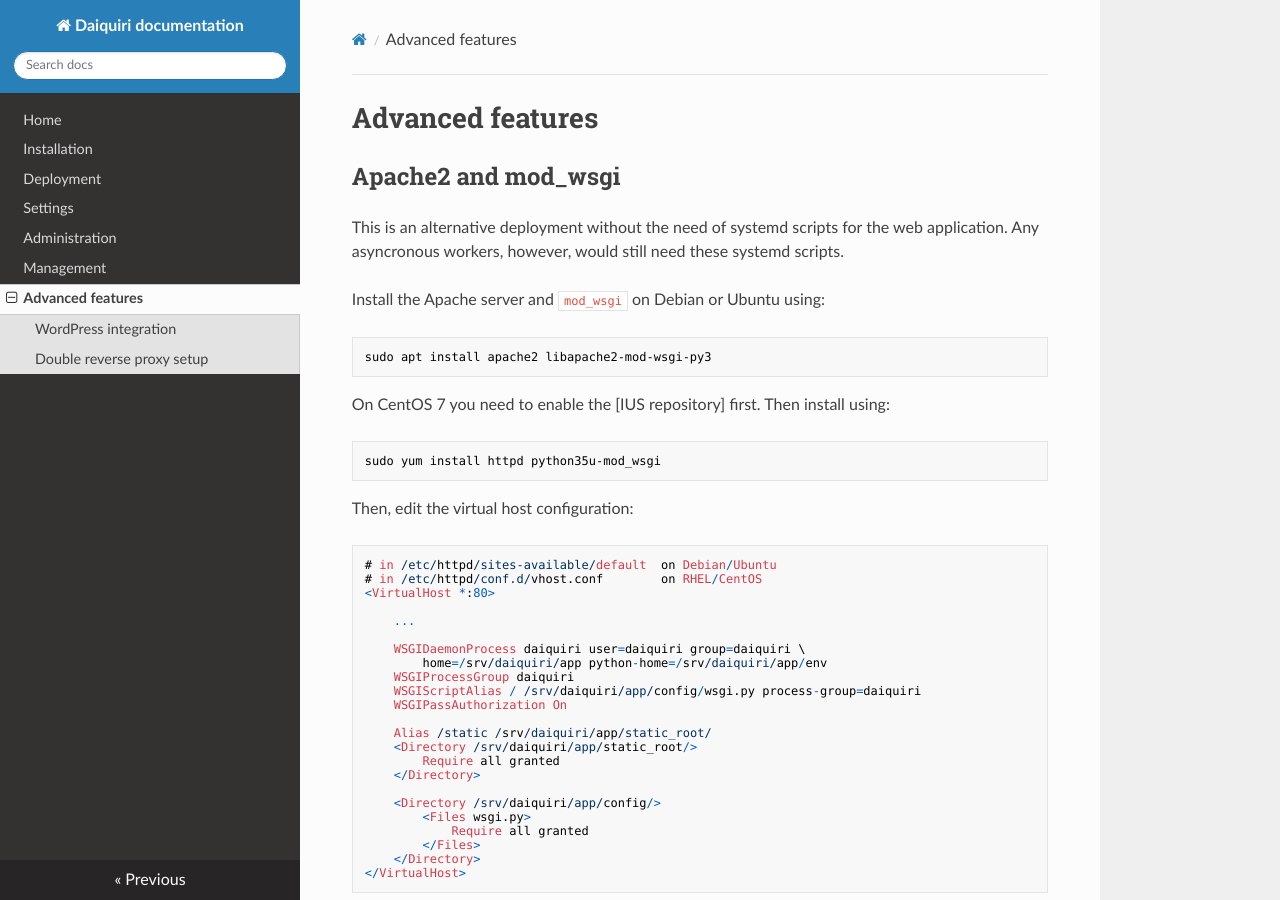
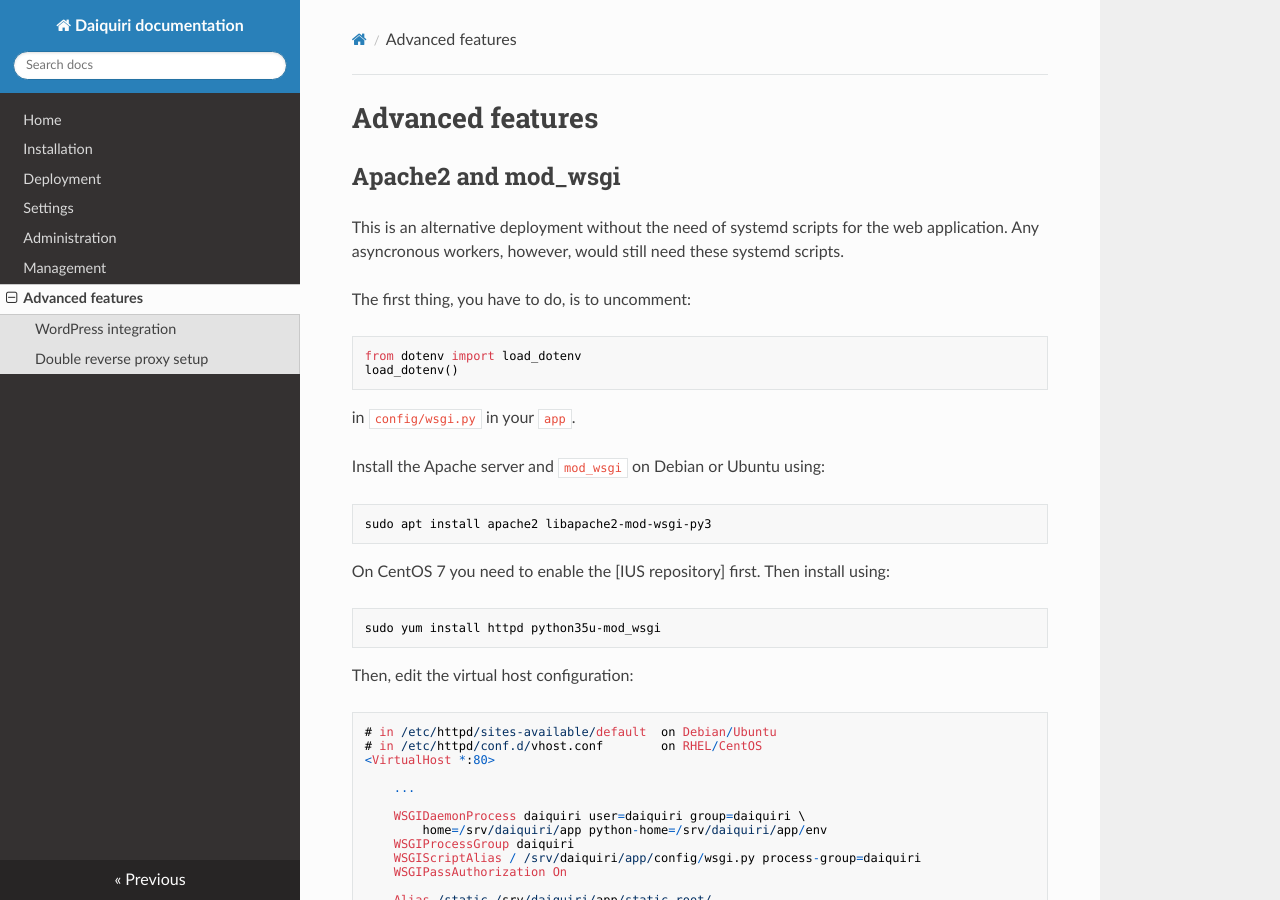
Before and after one commit to django-daiquiri/docs, an MkDocs documentation site: the page built from docs/advanced.md, in a window 1280 px wide and 900 px high. Built offline with MkDocs 1.6.1, drawn with Linux system fonts in a browser that asks for light colours; nearby versions of some CDN libraries.

````diff
--- a/docs/advanced.md
+++ b/docs/advanced.md
@@ -5,6 +5,15 @@ Apache2 and mod_wsgi
 --------------------
 
 This is an alternative deployment without the need of systemd scripts for the web application. Any asyncronous workers, however, would still need these systemd scripts.
+
+The first thing, you have to do, is to uncomment:
+
+```python
+from dotenv import load_dotenv
+load_dotenv()
+```
+
+in `config/wsgi.py` in your `app`.
 
 Install the Apache server and `mod_wsgi` on Debian or Ubuntu using:
 
````
Also changed, not shown: docs/deployment.md (+4 -0 lines).
